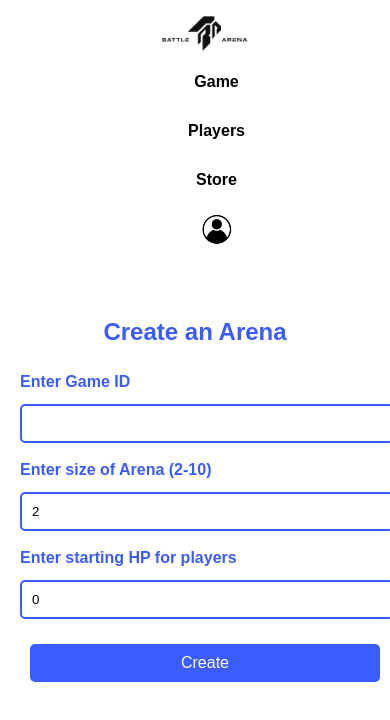
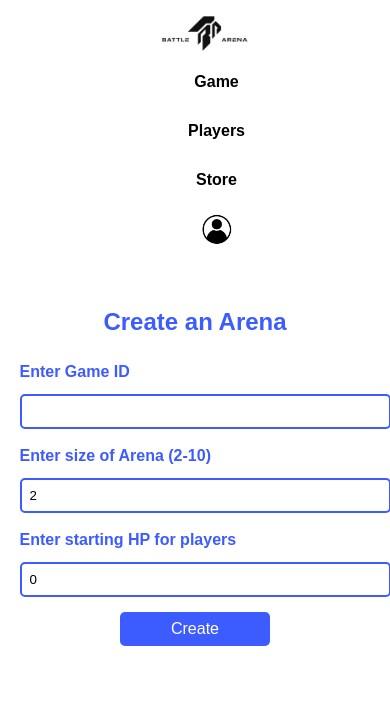
Before and after one commit to juangnnz/webprojects1, a Vue app: page /create-game in a window 390 px wide. Shown: the top 720 px of the page. Built offline with nearby package versions, Linux system fonts and the light colour scheme.

Commit message:
create game updates for mobile and structure

```diff
--- a/src/components/createGame.vue
+++ b/src/components/createGame.vue
@@ -1,5 +1,5 @@
 <template>
-  <div class="create-game">
+  <main class="create-game">
     <h2 id="createArenaTitle">Create an Arena</h2>
     <form @submit.prevent="createGame">
       <div class="form-group">
@@ -20,7 +20,7 @@
       <button class="create-button" type="submit">Create</button>
       <div id="error-message"></div>
     </form>
-  </div>
+  </main>
 </template>
 
 <script>
@@ -115,6 +115,8 @@ input {
   color: #ffffff; /* Texto blanco */
   cursor: pointer;
   outline: none; /* Elimina el contorno predeterminado del navegador */
+  width: 150px;
+  margin: 0 auto;
 }
 
 .create-button:hover {
@@ -124,4 +126,17 @@ input {
 #createArenaTitle {
   color: #3D5CFF;
 }
+
+/* Responsive Styles for Mobile */
+@media only screen and (max-width: 600px) {
+  .create-game {
+    max-width: 90%;
+    padding: 10px;
+  }
+
+  input, .create-button {
+    padding: 8px; /* Slightly reduced padding for mobile */
+  }
+
+}
 </style>
```
